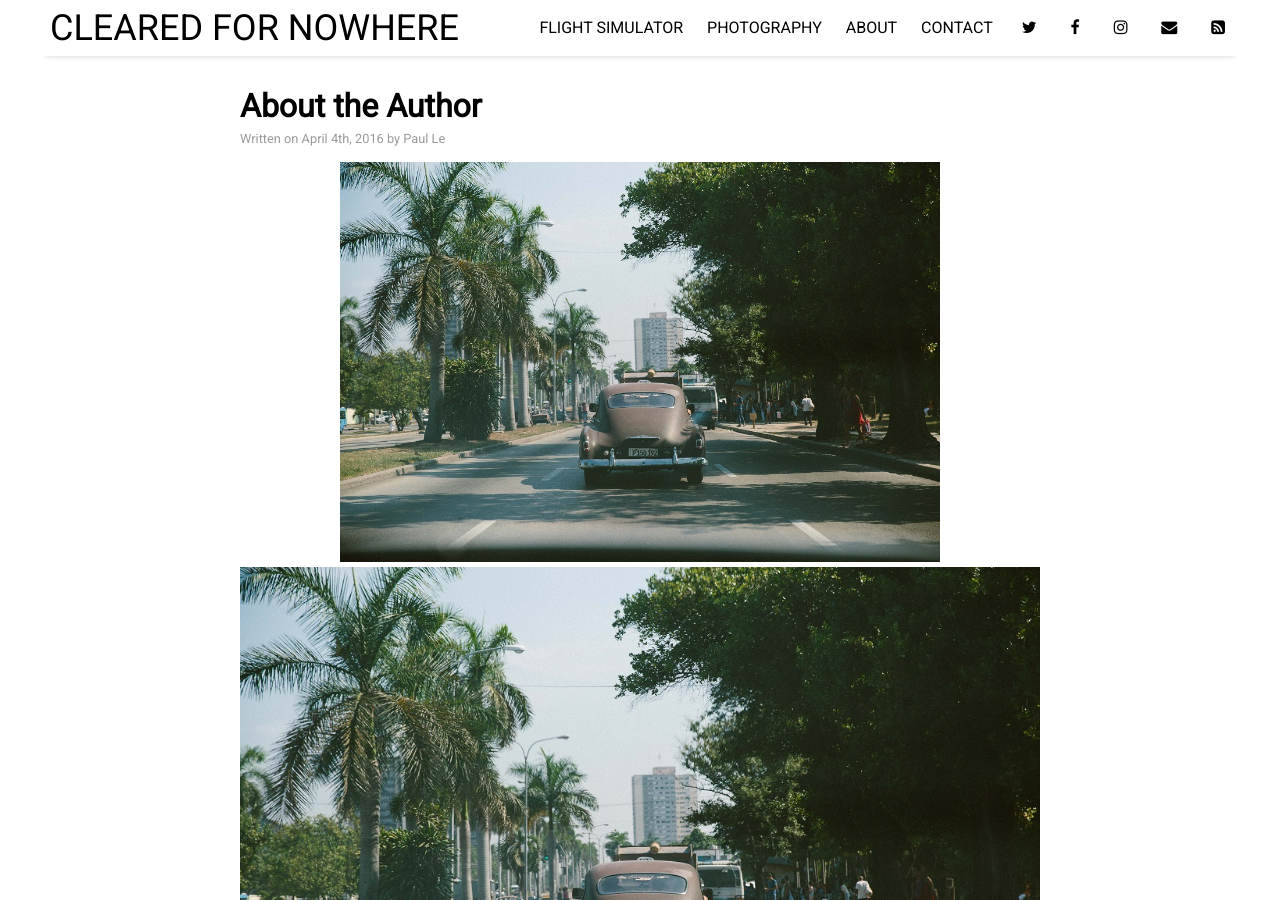
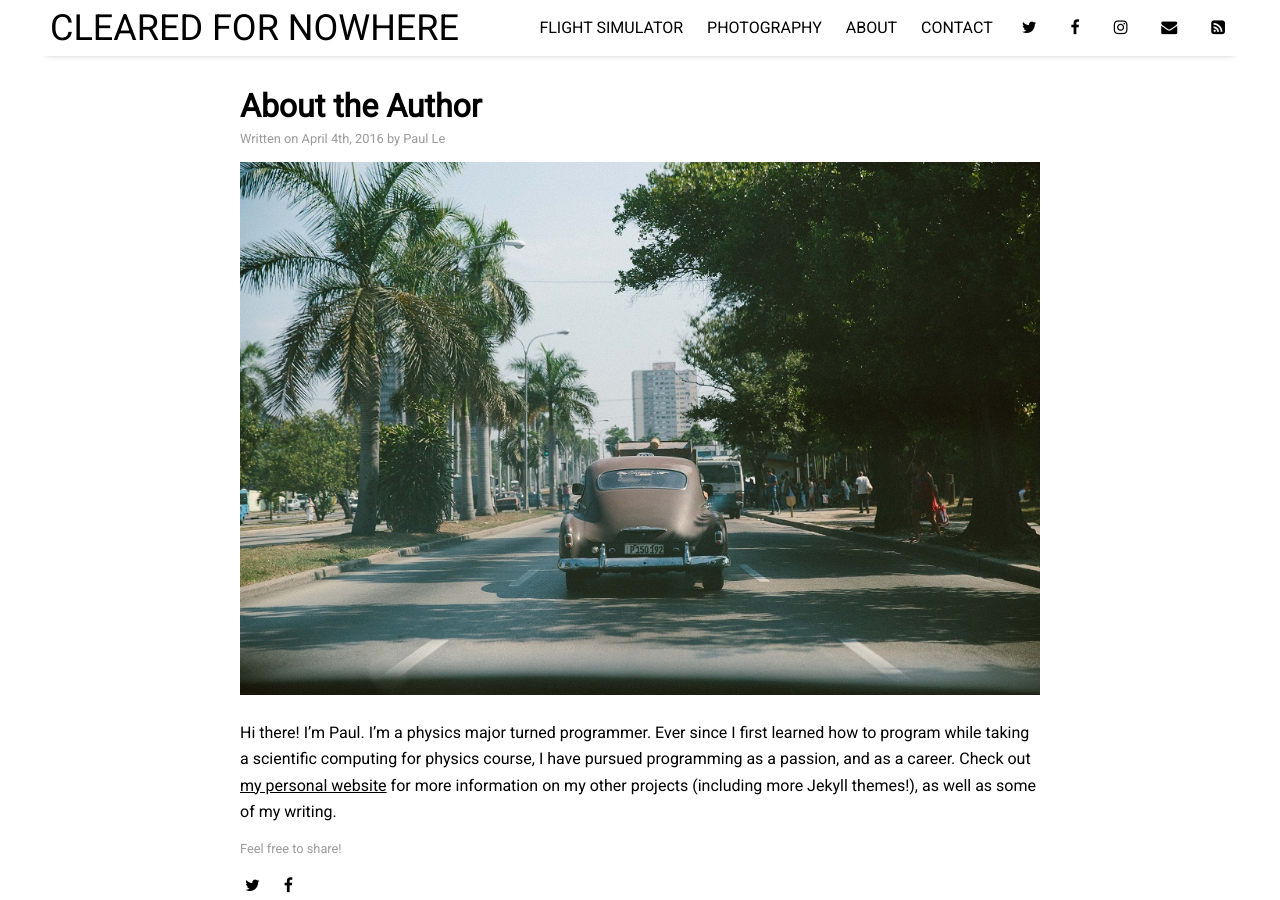
Before and after one commit to ClearedForNowhere/ClearedForNowhere.github.io, a Jekyll site: the page built from _posts/2016-04-04-about-the-author.md, in a window 1280 px wide and 900 px high. Built offline with Jekyll 4.4.1, drawn with Linux system fonts in a browser that asks for light colours; nearby versions of some CDN libraries.

Commit message:
Update post.html

```diff
--- a/_layouts/post.html
+++ b/_layouts/post.html
@@ -9,12 +9,11 @@ layout: default
   {% if site.hide_post_date != true %}
     {% include post-date.html %}
   {% endif %}
-  {% if page.image %}
-  <img src="{{ site.github.url }}/assets/img/{{ page.image }}">
-    <div class="featured-image">
-      <img src="{{ site.github.url }}/assets/img/{{ page.image }}">
-    </div>
-  {% endif %}
+{% if page.image %}
+  <div class="featured-image">
+    <img src="{{ site.github.url }}/assets/img/{{ page.image }}">
+  </div>
+{% endif %}
   <article>
     {{ content }}
   </article>
```
